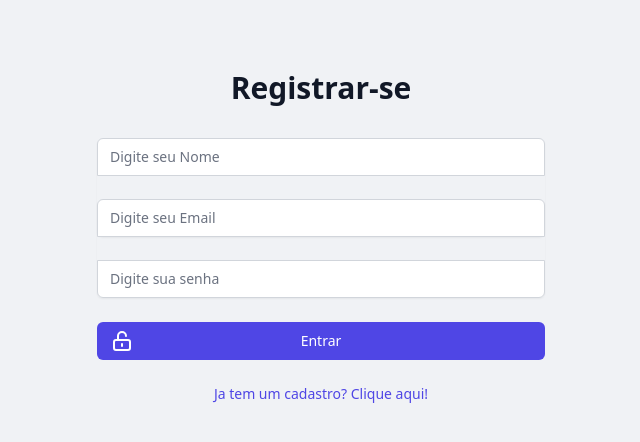
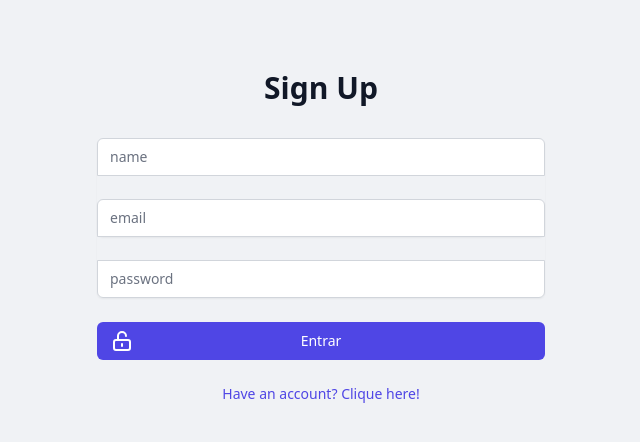
Before and after one commit to GuilhermeBarroso-sys/todolist-react-ts, a React (Vite) app: page /register in a window 1280 px wide. Shown: the part 252-694 px from the top of the page, without its empty margins (319-959 px from the left). Built offline with nearby package versions, Linux system fonts and the light colour scheme.

Commit message:
Feat: Updating language

```diff
--- a/src/components/Authenticate/LoginForm/index.tsx
+++ b/src/components/Authenticate/LoginForm/index.tsx
@@ -34,7 +34,7 @@ export function LoginForm() {
 			buttonSubmitEl.current.disabled = false;
 			buttonSubmitEl.current.style.cursor = "pointer";
 			buttonSubmitEl.current.style.opacity = "1";
-			Swal.fire("Error", "Por favor, verifique os campos!", "error");
+			Swal.fire("Error", "Please, Check the fields!", "error");
 			return;
 		}
 		const success = await signIn({email,password});
@@ -43,7 +43,7 @@ export function LoginForm() {
 			buttonSubmitEl.current.disabled = false;
 			buttonSubmitEl.current.style.cursor = "pointer";
 			buttonSubmitEl.current.style.opacity = "1";
-			Swal.fire("Error", "Por favor, verifique as credenciais e tente novamente!", "error");
+			Swal.fire("Error", "Please, Check the credentials and try again!", "error");
 
 		}
 	}
@@ -56,7 +56,7 @@ export function LoginForm() {
 							className={`mx-auto h-12 w-auto ${styles.imgLogin}`}
 							src={login}
 						/>
-						<h2 className="mt-6 text-center text-3xl font-extrabold text-gray-900">Entrar</h2>
+						<h2 className="mt-6 text-center text-3xl font-extrabold text-gray-900">Sign In</h2>
 					</div>
 					<form  className="mt-8 space-y-6" onSubmit={handleSubmit} >
 						<div className="rounded-md shadow-sm -space-y-px">
@@ -76,7 +76,7 @@ export function LoginForm() {
 									autoComplete="email"
 									required
 									className={`appearance-none rounded-none relative block w-full px-3 py-2 border  placeholder-gray-500 text-gray-900 rounded-t-md focus:outline-none ${invalidEmail ? "focus:ring-rose-600 focus:border-rose-600 border-rose-600"  : "focus:ring-indigo-500 border-gray-300 focus:border-indigo-500"} focus:z-10 sm:text-sm`}
-									placeholder="Digite seu Email"
+									placeholder="email"
 								/>
 							</div>
 							<br/>
@@ -92,7 +92,7 @@ export function LoginForm() {
 									autoComplete="current-password"
 									required
 									className="appearance-none rounded-none relative block w-full px-3 py-2 border border-gray-300 placeholder-gray-500 text-gray-900 rounded-b-md focus:outline-none focus:ring-indigo-500 focus:border-indigo-500 focus:z-10 sm:text-sm"
-									placeholder="Digite sua senha"
+									placeholder="password"
 								/>
 							</div>
 						</div>
@@ -116,10 +116,10 @@ export function LoginForm() {
 										<path strokeLinecap="round" strokeLinejoin="round" d="M8 11V7a4 4 0 118 0m-4 8v2m-6 4h12a2 2 0 002-2v-6a2 2 0 00-2-2H6a2 2 0 00-2 2v6a2 2 0 002 2z" />
 									</svg>
 								</span>
-								<span>{spinner ? <Spinner /> : "Entrar"}</span>
+								<span>{spinner ? <Spinner /> : "Login"}</span>
 							</button>
 						</div>
-						<p className="text-sm text-indigo-600 hover:text-indigo-400 cursor-pointer text-center"> <Link to ="/register">Nao é cadastrado? Clique aqui! </Link></p>
+						<p className="text-sm text-indigo-600 hover:text-indigo-400 cursor-pointer text-center"> <Link to ="/register">Doesn't have an account? Click here </Link></p>
 					</form>
 				</div>
 			</div>
--- a/src/components/Authenticate/RegisterForm/index.tsx
+++ b/src/components/Authenticate/RegisterForm/index.tsx
@@ -36,7 +36,7 @@ export function RegisterForm() {
 			buttonSubmitEl.current.disabled = false;
 			buttonSubmitEl.current.style.cursor = "pointer";
 			buttonSubmitEl.current.style.opacity = "1";
-			Swal.fire("Error", "Por favor, verifique os campos!", "error");
+			Swal.fire("Error", "Please, check the fields!", "error");
 			return;
 		}
 		const success = await signUp({name, email,password});
@@ -49,7 +49,7 @@ export function RegisterForm() {
 			return;
 		}
 		const isLogged = await signIn({email,password});
-		isLogged ? navigate("/"): Swal.fire("Error", "Algo deu errado, tente novamente!", "error");
+		isLogged ? navigate("/"): Swal.fire("Error", "Something is wrong, try again later!", "error");
 
 	}
 	return (
@@ -61,13 +61,13 @@ export function RegisterForm() {
 							className={`mx-auto h-12 w-auto ${styles.imgLogin}`}
 							src={login}
 						/>
-						<h2 className="mt-6 text-center text-3xl font-extrabold text-gray-900">Registrar-se</h2>
+						<h2 className="mt-6 text-center text-3xl font-extrabold text-gray-900">Sign Up</h2>
 					</div>
 					<form  className="mt-8 space-y-6" onSubmit={handleSubmit}>
 
 						<div className="rounded-md shadow-sm -space-y-px">
 							<div>
-								<label htmlFor="name-address" className="sr-only">nome</label>
+								<label htmlFor="name-address" className="sr-only">name</label>
 								<input
 									id="name-address"
 									name="name"
@@ -78,7 +78,7 @@ export function RegisterForm() {
 									autoComplete="name"
 									required
 									className={`appearance-none rounded-none relative block w-full px-3 py-2 border  placeholder-gray-500 text-gray-900 rounded-t-md focus:outline-none focus:ring-indigo-500 border-gray-300 focus:border-indigo-500 focus:z-10 sm:text-sm`}
-									placeholder="Digite seu Nome"
+									placeholder="name"
 								/>
 							</div>
 							<br/>
@@ -99,7 +99,7 @@ export function RegisterForm() {
 										autoComplete="email"
 										required
 										className={`appearance-none rounded-none relative block w-full px-3 py-2 border  placeholder-gray-500 text-gray-900 rounded-t-md focus:outline-none ${invalidEmail ? "focus:ring-rose-600 focus:border-rose-600 border-rose-600"  : "focus:ring-indigo-500 border-gray-300 focus:border-indigo-500"} focus:z-10 sm:text-sm`}
-										placeholder="Digite seu Email"
+										placeholder="email"
 									/>
 								</div>
 							</div>
@@ -116,7 +116,7 @@ export function RegisterForm() {
 									autoComplete="current-password"
 									required
 									className="appearance-none rounded-none relative block w-full px-3 py-2 border border-gray-300 placeholder-gray-500 text-gray-900 rounded-b-md focus:outline-none focus:ring-indigo-500 focus:border-indigo-500 focus:z-10 sm:text-sm"
-									placeholder="Digite sua senha"
+									placeholder="password"
 								/>
 							</div>
 						</div>
@@ -143,7 +143,7 @@ export function RegisterForm() {
 								<span>{spinner ? <Spinner /> : "Entrar"}</span>
 							</button>
 						</div>
-						<p className="text-sm text-indigo-600 hover:text-indigo-400 cursor-pointer text-center"> <Link to ="/login">Ja tem um cadastro? Clique aqui! </Link></p>
+						<p className="text-sm text-indigo-600 hover:text-indigo-400 cursor-pointer text-center"> <Link to ="/login">Have an account? Clique here! </Link></p>
 					</form>
 				</div>
 			</div>
--- a/src/components/TodoList/CreateTodo/index.tsx
+++ b/src/components/TodoList/CreateTodo/index.tsx
@@ -21,7 +21,7 @@ export function CreateTodo({todolist,setTodolist} : CreateTodoProps) {
 		setLoading(true);
 		event.preventDefault();
 		if(!todoName) {
-			addNotification("Erro!", "Por favor, digite o nome da tarefa", "danger", 2500, true);
+			addNotification("Erro!", "Please, Write the name of task", "danger", 2500, true);
 			setLoading(false);
 
 			return;
@@ -31,7 +31,7 @@ export function CreateTodo({todolist,setTodolist} : CreateTodoProps) {
 		}).
 			then(({status : statusCode, data}) => {
 				setTodoName("");
-				statusCode === 201 && addNotification("Sucesso", "Tarefa adicionada com sucesso!", "success");
+				statusCode === 201 && addNotification("Sucesso", "Task add with success!", "success");
 				const {id,name,status} = data;
 				todoNameRef.current.value = "";
 				setTodolist([...todolist, {
@@ -49,7 +49,7 @@ export function CreateTodo({todolist,setTodolist} : CreateTodoProps) {
 			<form onSubmit={createTodo}>
 
 				<div className={`flex items-center justify-center transition-all duration-500 text-center`}>
-					<input ref={todoNameRef}  onChange={(event)=>{setTodoName(event.target.value);}} className="w-3/5 text-blue-500 font-extrabold placeholder-blue-400  py-1.5 px-2 border-blue-600 rounded border-2 focus:outline-none" type="text" placeholder="Digite o nome" aria-label="nome da tarefa" />
+					<input ref={todoNameRef}  onChange={(event)=>{setTodoName(event.target.value);}} className="w-3/5 text-blue-500 font-extrabold placeholder-blue-400  py-1.5 px-2 border-blue-600 rounded border-2 focus:outline-none" type="text" placeholder="Task name" aria-label="Task name" />
 					{loading ? <Spinner  />:<button className="flex-shrink-0 bg-blue-500 hover:bg-blue-600 border-blue-500 hover:border-blue-600 text-sm  text-white py-2 px-3 rounded" type="submit">
 
 						<svg xmlns="http://www.w3.org/2000/svg" className="h-6 w-6" fill="none" viewBox="0 0 24 24" stroke="currentColor" strokeWidth="2">
--- a/src/components/TodoList/index.tsx
+++ b/src/components/TodoList/index.tsx
@@ -101,7 +101,7 @@ export function TodoList() {
 								})
 								:
 								<div className = "flex flex-col align-middle justify-center">
-									<h1 className="text-2xl text-gray-700 mb-10 ">Parece que você não tem tarefas criadas :D</h1>
+									<h1 className="text-2xl text-gray-700 mb-10 ">you don't have any created Swtask :D </h1>
 									<div className="flex justify-end">
 
 										<img src = {notasks} className="w-full h-80 animate-pulse" />
--- a/src/components/navbar/index.tsx
+++ b/src/components/navbar/index.tsx
@@ -22,8 +22,8 @@ export function Navbar() {
 	}
 	return (
 		<Disclosure as="nav" className="bg-blue-500 flex items-baseline justify-around">
-			{user && <h1 className="text-2xl text-slate-50">Seja bem-vindo, <span className={"text-white font-extrabold"}>{firstName}!</span></h1>}
-			<p><button className = 'text-right text-white text-xl font-bold hover:text-gray-200' onClick={handleSignOut}>Sair</button></p>
+			{user && <h1 className="text-2xl text-slate-50">Welcome, <span className={"text-white font-extrabold"}>{firstName}!</span></h1>}
+			<p><button className = 'text-right text-white text-xl font-bold hover:text-gray-200' onClick={handleSignOut}>Logout</button></p>
 		</Disclosure>
 	);
 }
--- a/src/contexts/auth.tsx
+++ b/src/contexts/auth.tsx
@@ -31,9 +31,6 @@ interface ISignUp {
 	email:    string;
 	password: string;
 }
-
-
-
 
 export const AuthContext = createContext({} as AuthContextData);
 type AuthProvider = {
```
